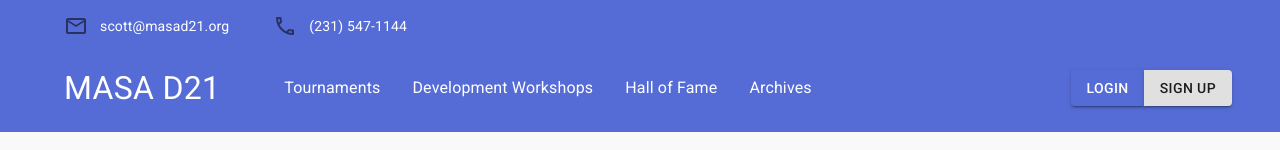
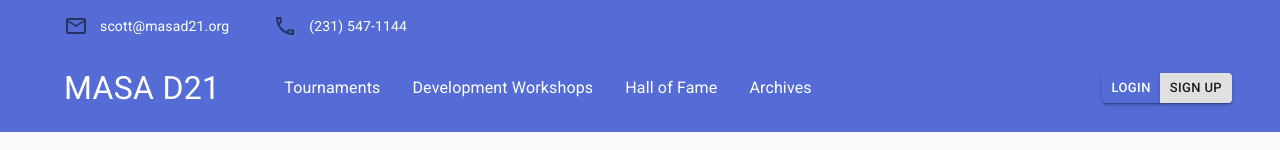
Before and after one commit to mikecebul/d21softball-frontend, a Next.js app: page / in a window 1280 px wide. Shown: the top 150 px of the page. Built offline with nearby package versions, Linux system fonts and the light colour scheme; no server answers.

Commit message:
small login button group

```diff
--- a/components/Navbar.js
+++ b/components/Navbar.js
@@ -79,6 +79,7 @@ export default function Navbar() {
   const theme = useTheme();
   const matches = useMediaQuery(theme.breakpoints.up("lg"));
   const tinyMobile = useMediaQuery("(min-width:360px)");
+  const mobile = useMediaQuery("(min-width:425px)");
 
   const handleLoginClick = (e) => {
     e.preventDefault();
@@ -135,6 +136,7 @@ export default function Navbar() {
                 <ButtonGroup
                   // variant="contained"
                   // color="primary"
+                  size="small"
                   aria-label="verification button group"
                 >
                   <Button
```
